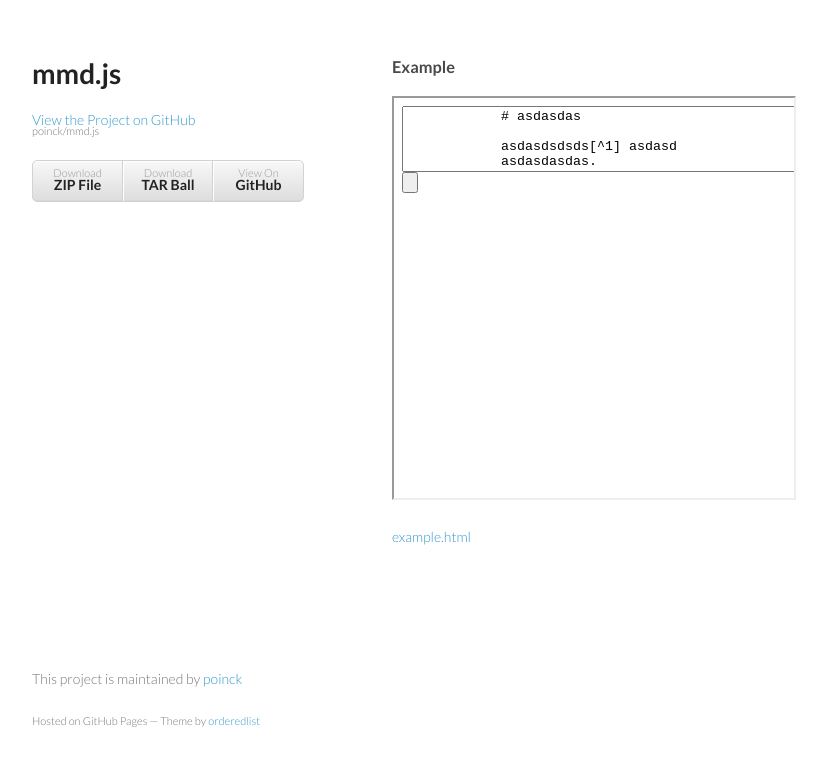
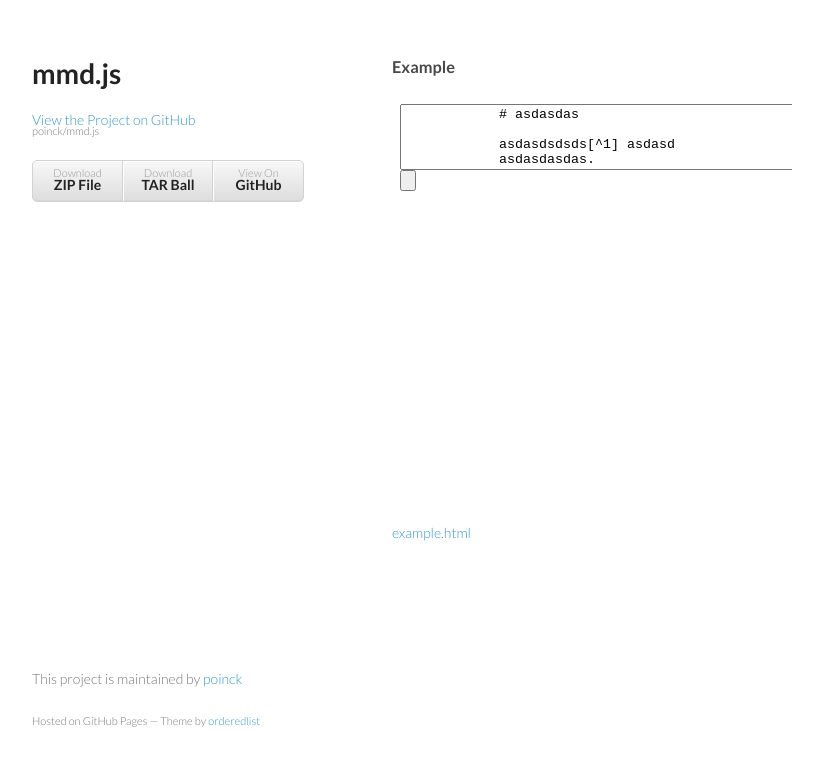
Before and after one commit to poinck/mmd.js, a plain HTML site: page index.html in a window 1280 px wide. Shown: the whole page, without its empty margins (178-1005 px from the left). Drawn offline with Linux system fonts and the light colour scheme; a script that the page names is missing.

Commit message:
Update index.html

```diff
--- a/index.html
+++ b/index.html
@@ -29,7 +29,7 @@
       </header>
       <section>
         <h3>Example</h3>
-        <iframe src="example.html" width="400" height="400" border="0"></iframe>
+        <iframe src="example.html" width="400" height="400" style="border: none;"></iframe>
         <br /><br />
       <a target="_blank" href="example.html">example.html</a>
 
```
